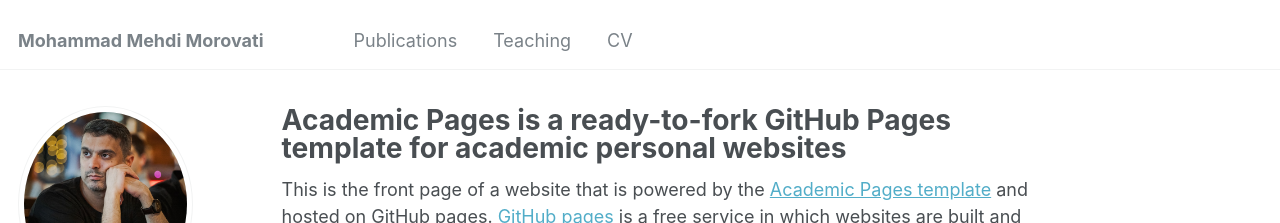
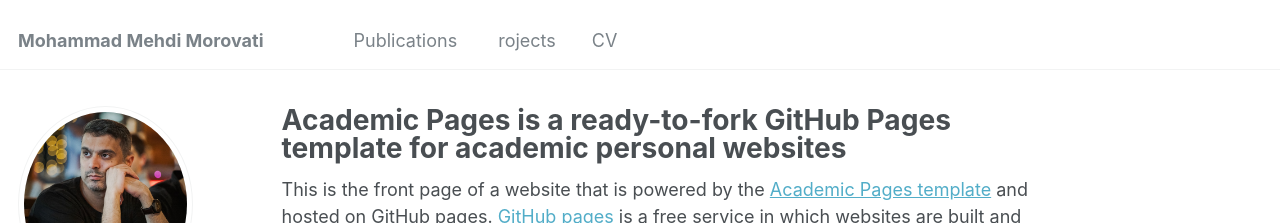
Before and after one commit to mehdi-morovati/mehdi-morovati.github.io, a Jekyll site: the page built from _pages/about.md, in a window 1280 px wide. Shown: the top 223 px of the page. Built offline with Jekyll 4.4.1, drawn with Linux system fonts in a browser that asks for light colours; some web fonts are replaced.

Commit message:
Update navigation.yml

```diff
--- a/_data/navigation.yml
+++ b/_data/navigation.yml
@@ -6,7 +6,7 @@ main:
   # - title: "Talks"
   #   url: /talks/
 
-  - title: "Teaching"
+  - title: "\Projects"
     url: /teaching/
 
   # - title: "Portfolio"
```
